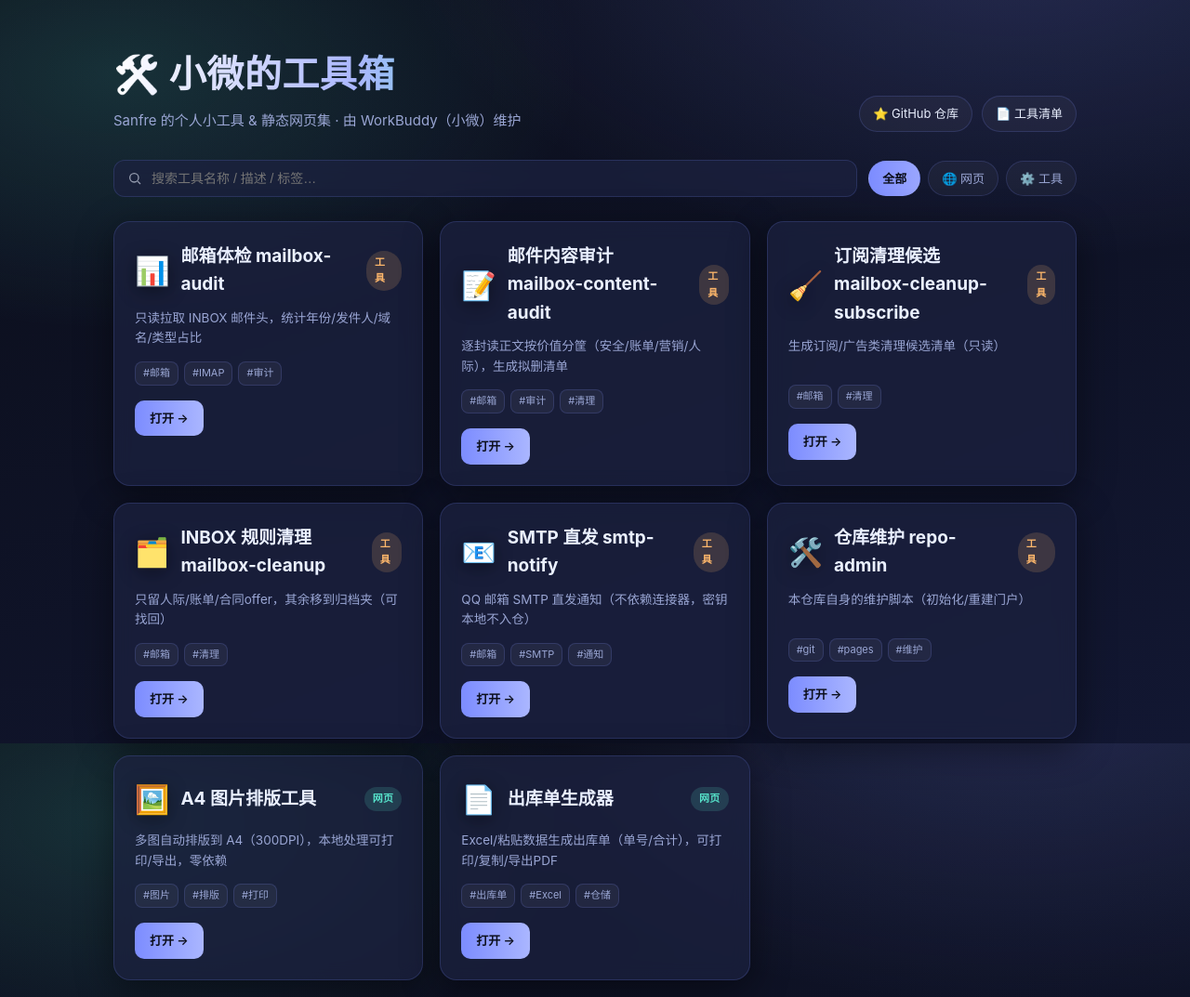
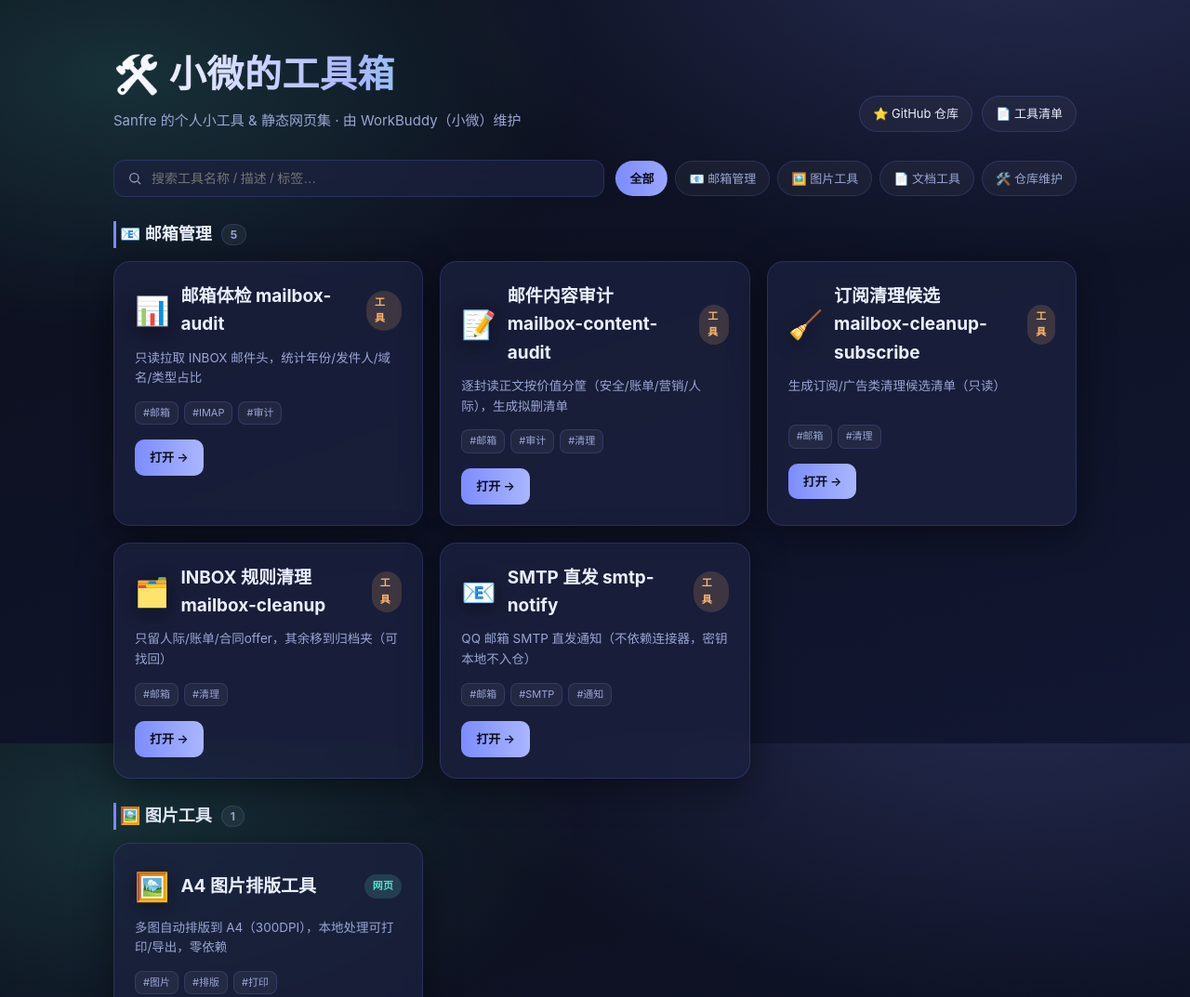
Before and after one commit to xiaobaidian/tools, a plain HTML site: page index.html in a window 1280 px wide. Shown: the top 1073 px of the page at 93% size. Drawn offline with Linux system fonts and the light colour scheme.

Commit message:
feat: category-grouped portal

```diff
--- a/index.html
+++ b/index.html
@@ -32,7 +32,7 @@
     border-radius:999px;background:rgba(255,255,255,.04);transition:.2s;white-space:nowrap}
   .links a:hover{border-color:var(--acc);color:#fff;transform:translateY(-2px)}
   .links{display:flex;gap:10px;flex-wrap:wrap}
-  .controls{display:flex;flex-wrap:wrap;gap:12px;align-items:center;margin:8px 0 26px}
+  .controls{display:flex;flex-wrap:wrap;gap:12px;align-items:center;margin:8px 0 18px}
   .search{flex:1;min-width:220px;display:flex;align-items:center;gap:8px;background:var(--card);
     border:1px solid var(--line);border-radius:12px;padding:10px 14px;backdrop-filter:blur(8px)}
   .search input{flex:1;background:transparent;border:0;outline:0;color:var(--fg);font-size:14px}
@@ -42,6 +42,11 @@
     padding:8px 14px;border-radius:999px;font-size:13px;transition:.2s}
   .chip:hover{color:#fff}
   .chip.active{background:linear-gradient(90deg,var(--acc),#9aa6ff);color:#0b0e1a;border-color:transparent;font-weight:600}
+  .cat{margin:26px 0 6px}
+  .cat-h{font-size:18px;font-weight:700;margin:0 0 14px;display:flex;align-items:center;gap:10px;
+    padding-left:4px;border-left:3px solid var(--acc)}
+  .cat-n{font-size:12px;color:var(--muted);background:rgba(255,255,255,.06);border:1px solid var(--line);
+    padding:1px 9px;border-radius:999px}
   .grid{display:grid;grid-template-columns:repeat(auto-fill,minmax(290px,1fr));gap:18px}
   .card{position:relative;background:var(--card);border:1px solid var(--line);border-radius:18px;
     padding:22px;backdrop-filter:blur(10px);box-shadow:var(--shadow);transition:transform .22s,border-color .22s;overflow:hidden}
@@ -85,14 +90,10 @@
       <svg width="16" height="16" viewBox="0 0 24 24" fill="none" stroke="currentColor" stroke-width="2"><circle cx="11" cy="11" r="7"/><path d="M21 21l-4.3-4.3"/></svg>
       <input id="q" type="text" placeholder="搜索工具名称 / 描述 / 标签…" autocomplete="off"/>
     </label>
-    <div class="chips" id="chips">
-      <span class="chip active" data-f="all">全部</span>
-      <span class="chip" data-f="web">🌐 网页</span>
-      <span class="chip" data-f="tool">⚙️ 工具</span>
-    </div>
+    <div class="chips" id="chips"></div>
   </div>
 
-  <div class="grid" id="grid"></div>
+  <div class="grid" id="grid" style="display:block"></div>
 
   <footer>
     <span>仓库：<a href="https://github.com/xiaobaidian/tools">github.com/xiaobaidian/tools</a></span>
@@ -102,53 +103,65 @@
 
 <script>
 const TYPE = {web:{label:"网页",cls:"web"}, tool:{label:"工具",cls:"tool"}};
+const CATEGORIES = ["📧 邮箱管理","🖼️ 图片工具","📄 文档工具","🛠️ 仓库维护"];
 let TOOLS = [], filter = "all", query = "";
 
 function esc(s){return (s||"").replace(/[&<>"]/g,c=>({"&":"&amp;","<":"&lt;",">":"&gt;",'"':"&quot;"}[c]));}
-
+function cardHtml(t){
+  const ty = TYPE[t.type]||TYPE.tool;
+  const link = "./" + t.folder + (t.type==="web" ? "/" : "/README.md");
+  const tags = (t.tags||[]).map(x=>'<span class="tag">#'+esc(x)+'</span>').join("");
+  return `<div class="card">
+    <div class="top">
+      <span class="emoji">${esc(t.emoji||"🧰")}</span>
+      <h3>${esc(t.name)}</h3>
+      <span class="badge ${ty.cls}">${ty.label}</span>
+    </div>
+    <p>${esc(t.desc)||"——"}</p>
+    <div class="tags">${tags}</div>
+    <a class="open" href="${link}" target="_blank" rel="noopener">打开 →</a>
+  </div>`;
+}
 function render(){
   const grid = document.getElementById("grid");
   const q = query.trim().toLowerCase();
-  const list = TOOLS.filter(t=>{
-    if(filter!=="all" && t.type!==filter) return false;
+  const matched = TOOLS.filter(t=>{
+    if(filter!=="all" && t.category!==filter) return false;
     if(!q) return true;
     return (t.name+" "+(t.desc||"")+" "+(t.tags||[]).join(" ")).toLowerCase().includes(q);
   });
-  if(!list.length){
+  if(!matched.length){
     grid.innerHTML = '<div class="empty"><div class="big">🔧</div>还没有匹配的工具～ 让小微给你搓一个？</div>';
     return;
   }
-  grid.innerHTML = list.map(t=>{
-    const ty = TYPE[t.type]||TYPE.tool;
-    const link = "./" + t.folder + (t.type==="web" ? "/" : "/README.md");
-    const tags = (t.tags||[]).map(x=>'<span class="tag">#'+esc(x)+'</span>').join("");
-    return `<div class="card">
-      <div class="top">
-        <span class="emoji">${esc(t.emoji||"🧰")}</span>
-        <h3>${esc(t.name)}</h3>
-        <span class="badge ${ty.cls}">${ty.label}</span>
-      </div>
-      <p>${esc(t.desc)||"——"}</p>
-      <div class="tags">${tags}</div>
-      <a class="open" href="${link}" target="_blank" rel="noopener">打开 →</a>
-    </div>`;
-  }).join("");
+  const cats = CATEGORIES.filter(c=> matched.some(t=>t.category===c));
+  for(const t of matched) if(!cats.includes(t.category)) cats.push(t.category);
+  let html = "";
+  for(const c of cats){
+    const items = matched.filter(t=>t.category===c);
+    html += `<section class="cat"><div class="cat-h">${esc(c)} <span class="cat-n">${items.length}</span></div>`
+          + `<div class="grid">` + items.map(cardHtml).join("") + `</div></section>`;
+  }
+  grid.innerHTML = html;
 }
-
+function buildChips(){
+  const el = document.getElementById("chips");
+  const all = [["all","全部"]].concat(CATEGORIES.map(c=>[c,c]));
+  el.innerHTML = all.map(([f,l])=>`<span class="chip${f==='all'?' active':''}" data-f="${esc(f)}">${esc(l)}</span>`).join("");
+  el.addEventListener("click", e=>{
+    const c=e.target.closest(".chip"); if(!c) return;
+    document.querySelectorAll(".chip").forEach(x=>x.classList.remove("active"));
+    c.classList.add("active"); filter=c.dataset.f; render();
+  });
+}
 fetch("./tools.json").then(r=>r.json()).then(d=>{
   TOOLS = d.tools||[];
   document.getElementById("meta").textContent = "共 " + TOOLS.length + " 个工具 · 更新于 " + (d.updated||"");
-  render();
+  buildChips(); render();
 }).catch(e=>{
   document.getElementById("grid").innerHTML = '<div class="empty"><div class="big">⚠️</div>清单加载失败：'+e+'</div>';
 });
-
 document.getElementById("q").addEventListener("input", e=>{query=e.target.value;render();});
-document.getElementById("chips").addEventListener("click", e=>{
-  const c=e.target.closest(".chip"); if(!c) return;
-  document.querySelectorAll(".chip").forEach(x=>x.classList.remove("active"));
-  c.classList.add("active"); filter=c.dataset.f; render();
-});
 </script>
 </body>
 </html>
```
